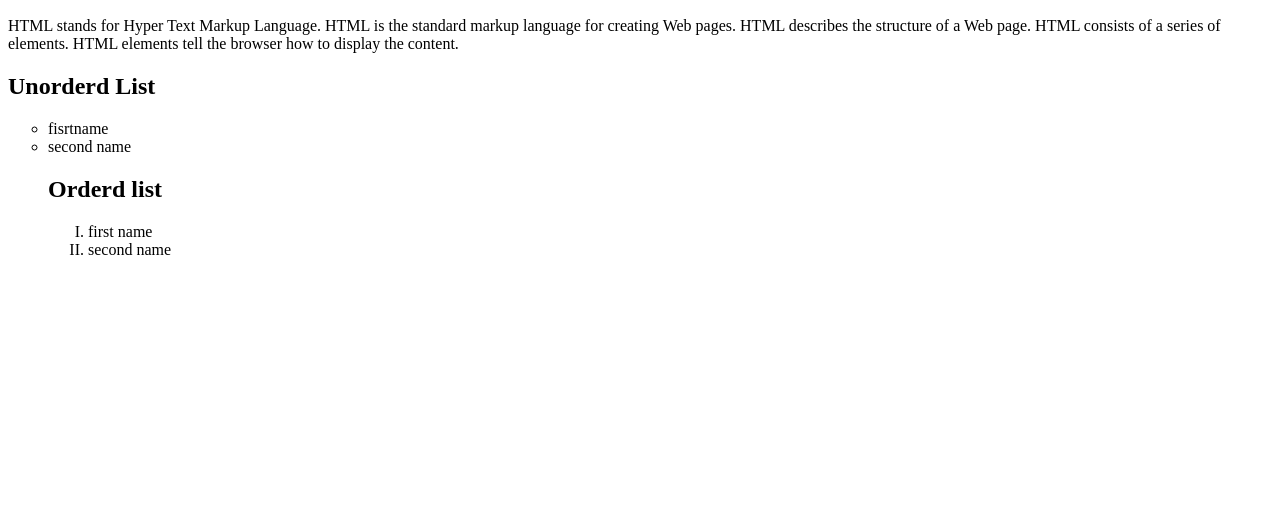
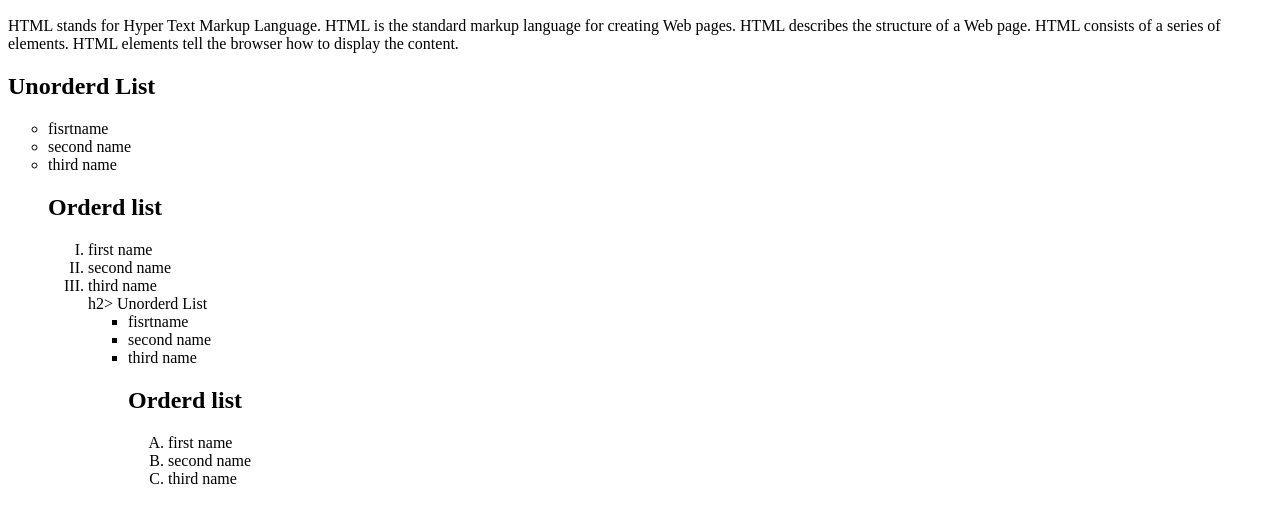
Before and after one commit to Muhammedyaseen2417/html, a plain HTML site: page index.html in a window 1280 px wide. Shown: the part 96-618 px from the top of the page. Drawn offline with Linux system fonts and the light colour scheme.

Commit message:
edit the file

```diff
--- a/index.html
+++ b/index.html
@@ -10,10 +10,22 @@
             <ul type= "circle">
                 <li> fisrtname</li>
                 <li> second name</li>
+                <li>third name</li>
             <h2> Orderd list</h2>
             <ol type= "I">
                 <li> first name </li>
                 <li> second name </li>
+                <li>third name</li>
+                h2>  Unorderd List</h2>
+            <ul type= "square">
+                <li> fisrtname</li>
+                <li> second name</li>
+                <li> third name</li>
+            <h2> Orderd list</h2>
+            <ol type= "A">
+                <li> first name </li>
+                <li> second name </li>
+                <li> third name</li>
         </body>
     </head>
 </html>
```
